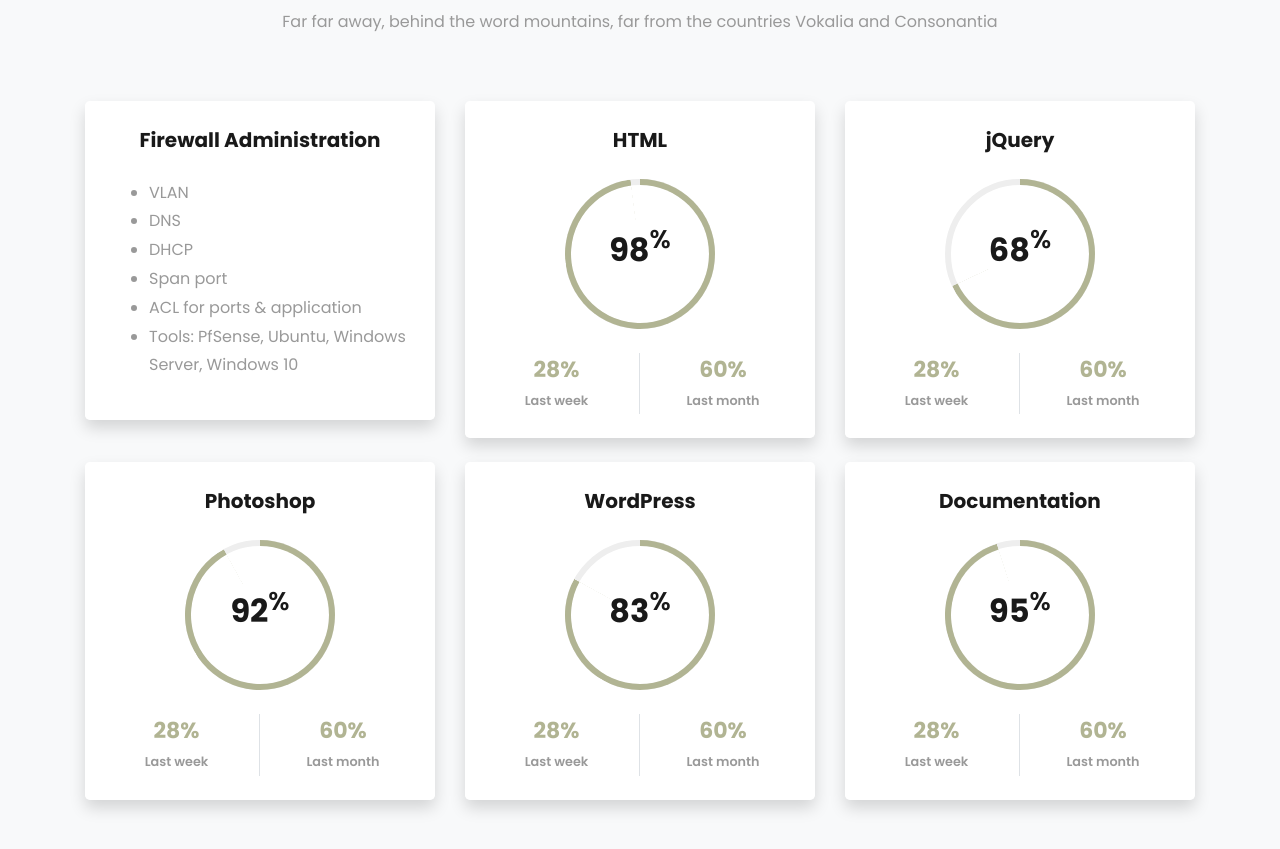
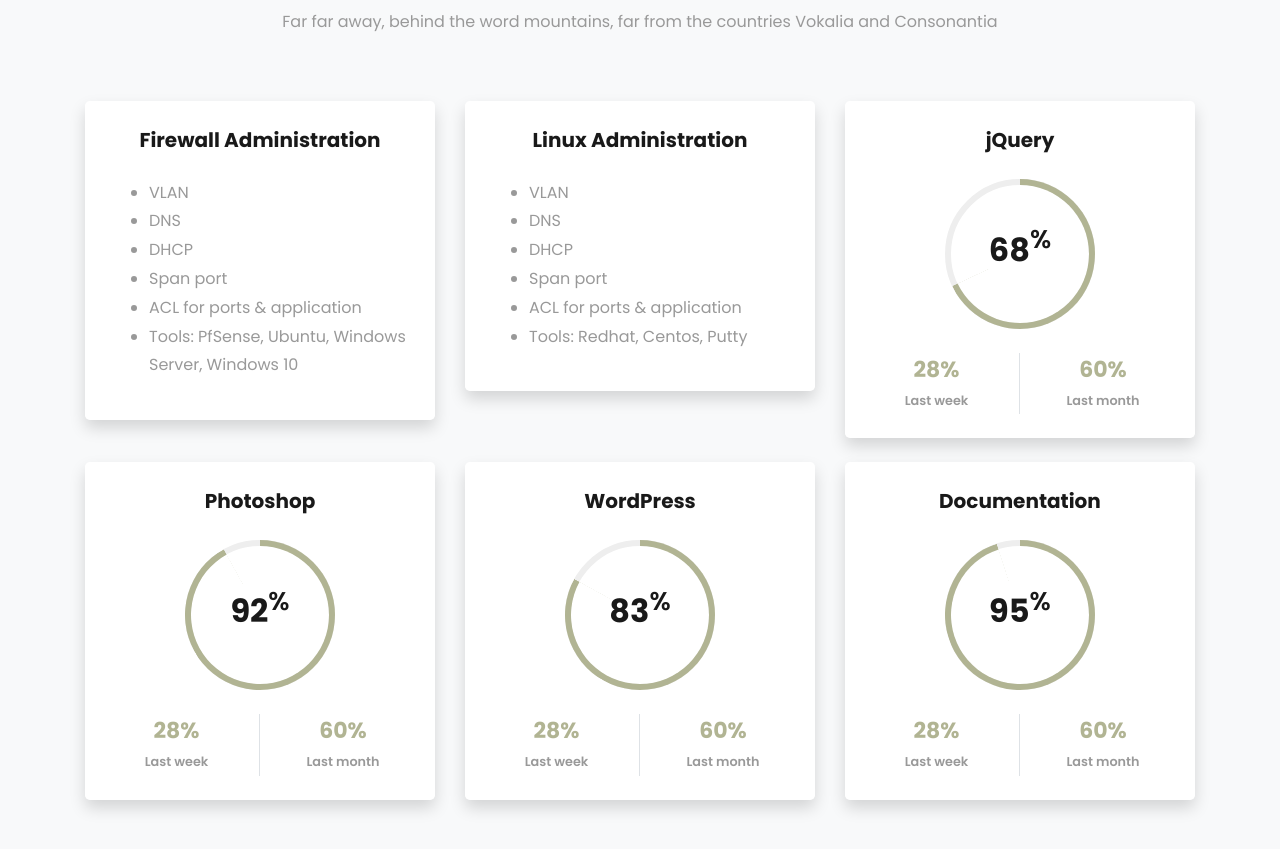
Before and after one commit to MCJockey/m-jay, a plain HTML site: page index.html in a window 1280 px wide. Shown: the part 1920-2769 px from the top of the page. Drawn offline with Linux system fonts and the light colour scheme; some packages are replaced by stand-ins of ours; no server answers; files whose address does not match are found by name.

Commit message:
Add skill

```diff
--- a/index.html
+++ b/index.html
@@ -220,61 +220,22 @@
 								<li>Tools: PfSense, Ubuntu, Windows Server, Windows 10</li>
 							</ul>
 						</p>
-						<!-- Progress bar 1 -->
-						<!-- <div class="progress mx-auto" data-value='95'>
-							<span class="progress-left">
-								<span class="progress-bar border-primary"></span>
-							</span>
-							<span class="progress-right">
-								<span class="progress-bar border-primary"></span>
-							</span>
-							<div class="progress-value w-100 h-100 rounded-circle d-flex align-items-center justify-content-center">
-								<div class="h2 font-weight-bold">95<sup class="small">%</sup></div>
-							</div>
-						</div> -->
-						<!-- END -->
-
-						<!-- Demo info -->
-						<!-- <div class="row text-center mt-4">
-							<div class="col-6 border-right">
-								<div class="h4 font-weight-bold mb-0">28%</div><span class="small text-gray">Last week</span>
-							</div>
-							<div class="col-6">
-								<div class="h4 font-weight-bold mb-0">60%</div><span class="small text-gray">Last month</span>
-							</div>
-						</div> -->
-						<!-- END -->
 					</div>
 				</div>
 
 				<div class="col-lg-4 mb-4">
 					<div class="bg-white rounded-lg shadow p-4">
-						<h2 class="h5 font-weight-bold text-center mb-4">HTML</h2>
-
-						<!-- Progress bar 1 -->
-						<div class="progress mx-auto" data-value='98'>
-							<span class="progress-left">
-								<span class="progress-bar border-primary"></span>
-							</span>
-							<span class="progress-right">
-								<span class="progress-bar border-primary"></span>
-							</span>
-							<div class="progress-value w-100 h-100 rounded-circle d-flex align-items-center justify-content-center">
-								<div class="h2 font-weight-bold">98<sup class="small">%</sup></div>
-							</div>
-						</div>
-						<!-- END -->
-
-						<!-- Demo info -->
-						<div class="row text-center mt-4">
-							<div class="col-6 border-right">
-								<div class="h4 font-weight-bold mb-0">28%</div><span class="small text-gray">Last week</span>
-							</div>
-							<div class="col-6">
-								<div class="h4 font-weight-bold mb-0">60%</div><span class="small text-gray">Last month</span>
-							</div>
-						</div>
-						<!-- END -->
+						<h2 class="h5 font-weight-bold text-center mb-4">Linux Administration</h2>
+						<p>
+							<ul>
+								<li>VLAN</li>
+								<li>DNS</li>
+								<li>DHCP</li>
+								<li>Span port</li>
+								<li>ACL for ports & application </li>
+								<li>Tools: Redhat, Centos, Putty</li>
+							</ul>
+						</p>
 					</div>
 				</div>
 
```
